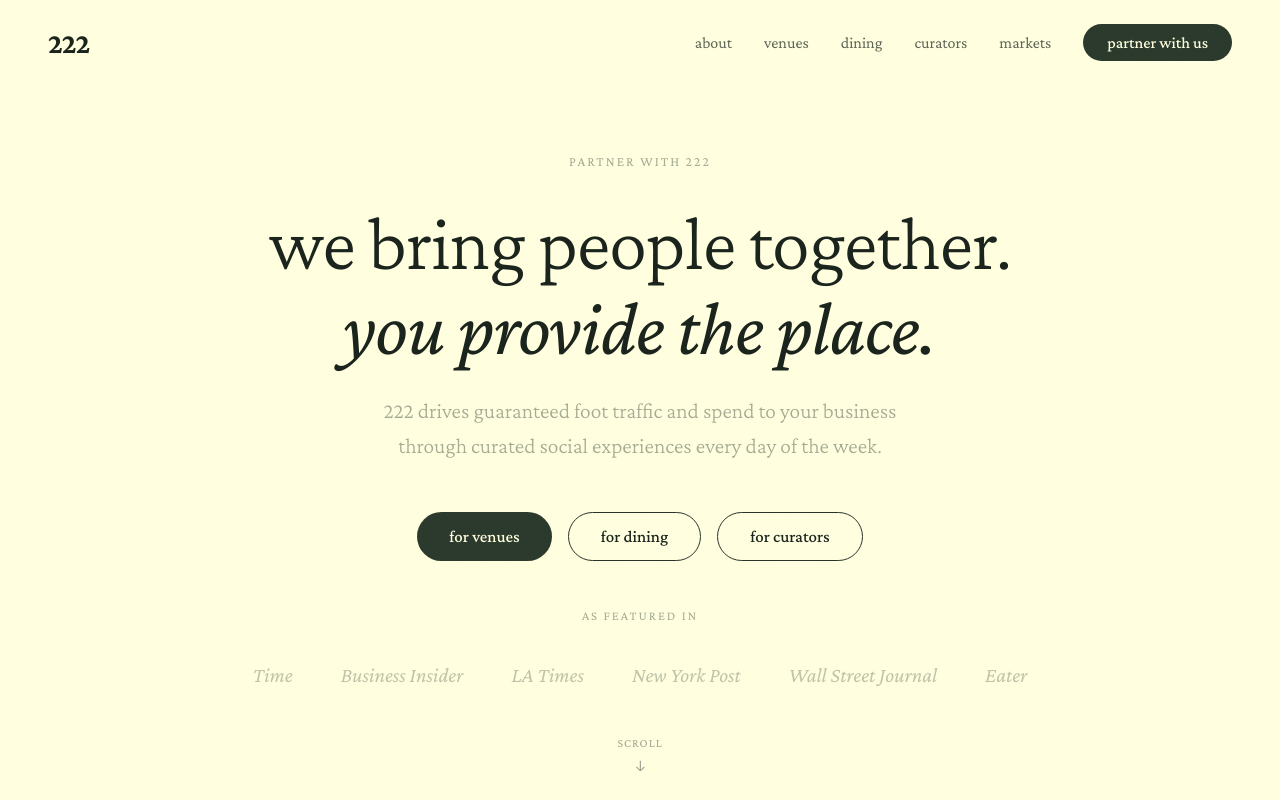
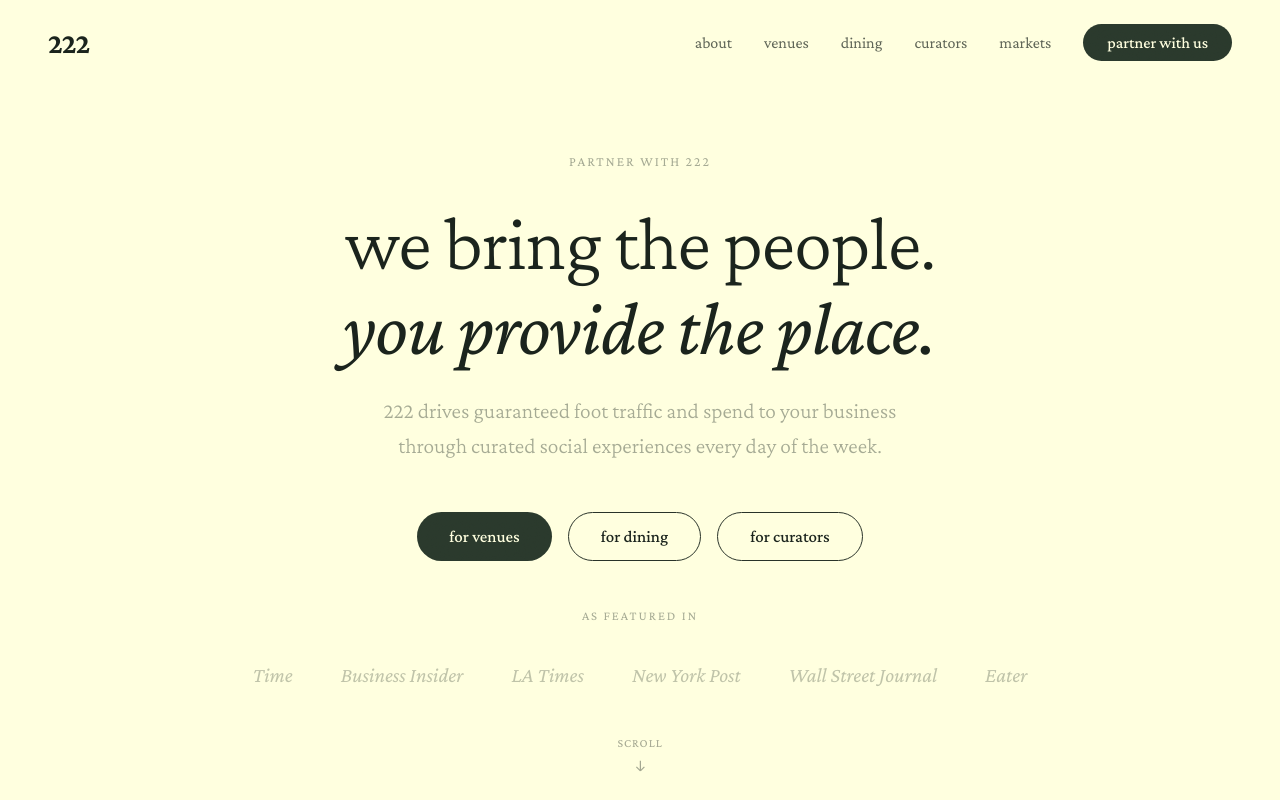
Before and after one commit to danialhashemi222/222-partners, a website: page public/index.html in a window 1280 px wide. Shown: the top 800 px of the page. Drawn offline with nearby package versions, Linux system fonts and the light colour scheme.

Commit message:
update hero headline copy

```diff
--- a/public/index.html
+++ b/public/index.html
@@ -1232,7 +1232,7 @@
   <!-- hero -->
   <section class="hero">
     <div class="hero-badge">partner with 222</div>
-    <h1>we bring people together.<br /><em>you provide the place.</em></h1>
+    <h1>we bring the people.<br /><em>you provide the place.</em></h1>
     <p class="hero-sub">
       222 drives guaranteed foot traffic and spend to your business through curated social experiences every day of the week.
     </p>
```
